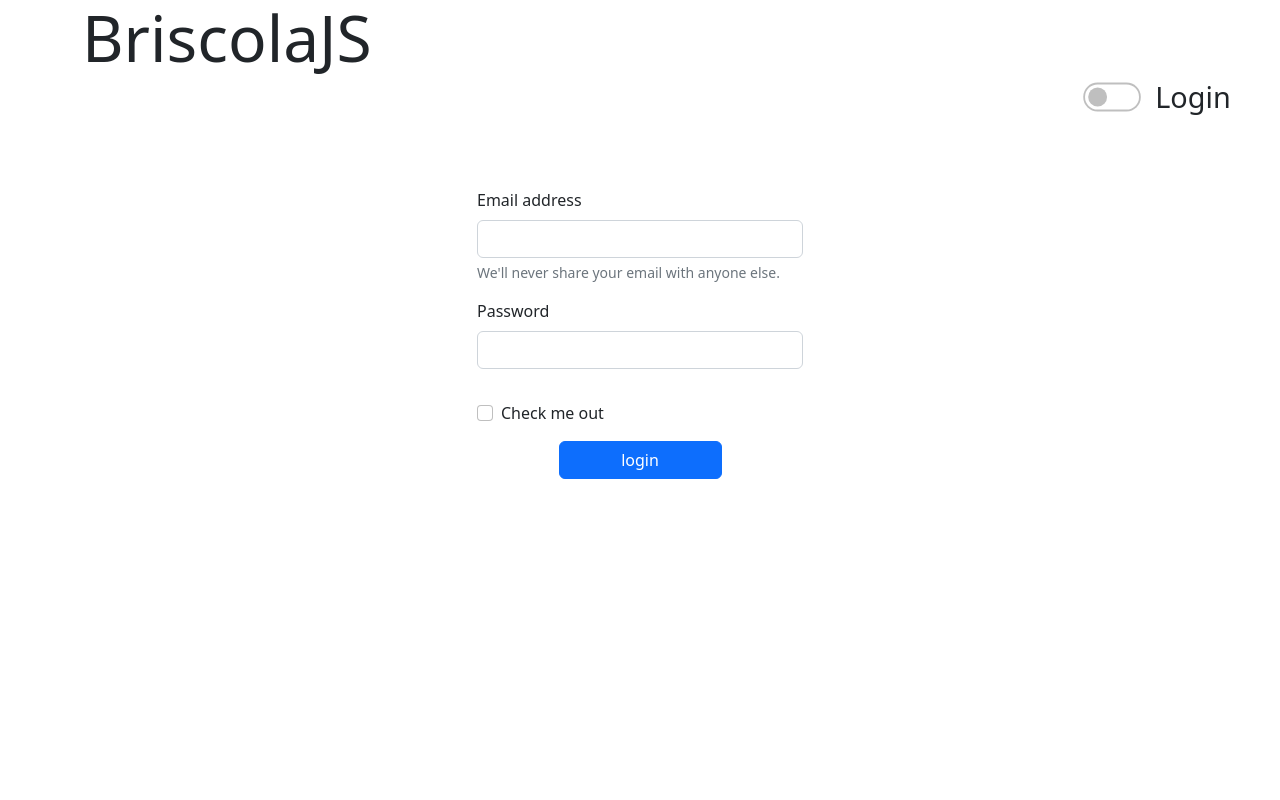
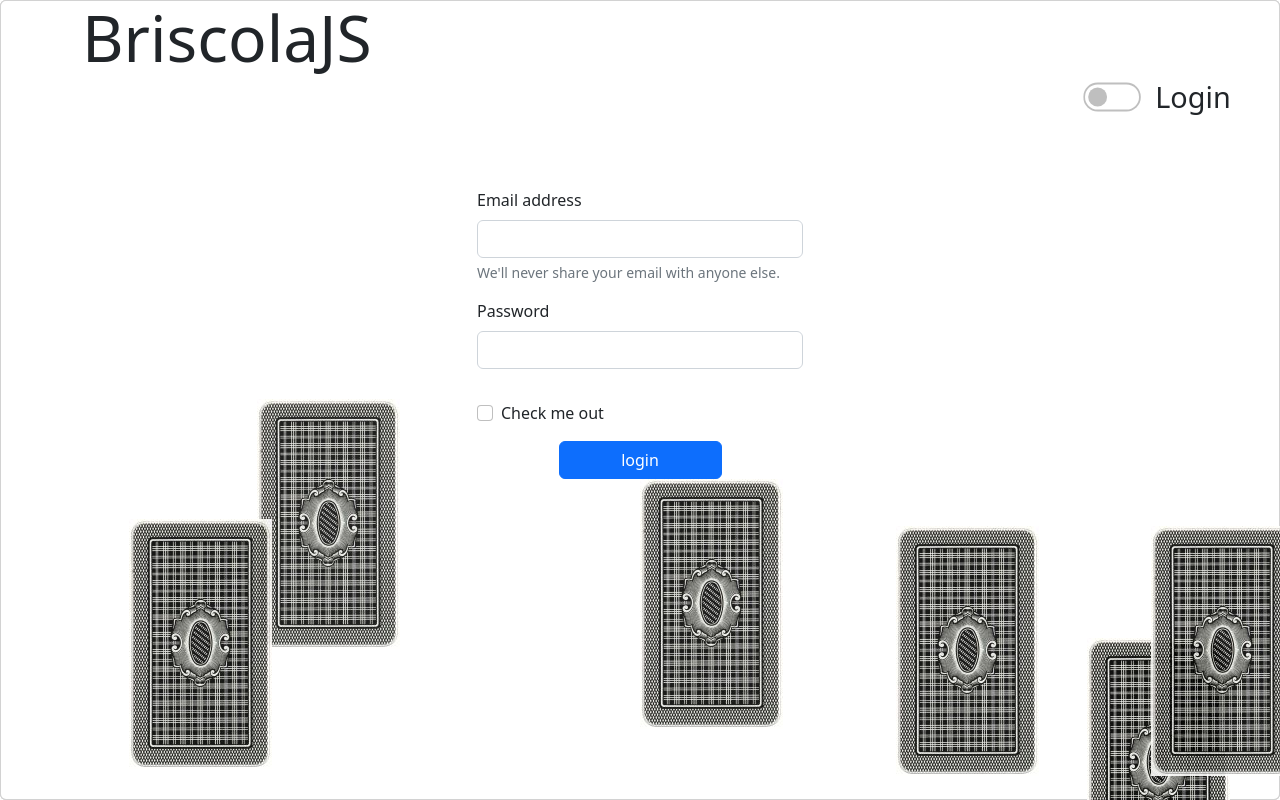
Before and after one commit to LorenzoBozzoni/Briscola, a React (Create React App) app in the folder client/: page / in a window 1280 px wide. Shown: the top 800 px of the page. Built offline with nearby package versions, Linux system fonts and the light colour scheme; no server answers; what react-client-session would draw is missing.

Commit message:
Aggiunto uno sfondo al login

```diff
--- a/client/src/components/InitialPage.js
+++ b/client/src/components/InitialPage.js
@@ -6,6 +6,7 @@ import { ToastContainer, toast } from 'react-toastify';
 import {Navbar} from './Navbar.js'
 import 'react-toastify/dist/ReactToastify.css';
 import { ReactSession } from 'react-client-session';
+import { Wallpaper } from './Wallpaper';
 
 
 export class InitialPage extends Component {
--- a/client/src/components/LoginPage.js
+++ b/client/src/components/LoginPage.js
@@ -1,5 +1,6 @@
-import React, {Component} from 'react'
+import React, { Component } from 'react'
 //import Sfondo1 from 'Images/SfondoIniziale.jpg';
+import { Wallpaper } from './Wallpaper.js';
 import { io } from 'socket.io-client'
 import { notify } from '../App.js'
 import { ToastContainer, toast } from 'react-toastify';
@@ -23,23 +24,23 @@ export class LoginPage extends Component {
     access: "login"
   }
 
-    access(accessType){
+  access(accessType) {
     // accessType può essere "login" o "signup"
-        this.setState({visibilitySpinner:"visible"})    // switch
-        if (!socket.connected){
+    this.setState({ visibilitySpinner: "visible" })    // switch
+    if (!socket.connected) {
       socket.on('connect', () => {
         notify(`Client connesso con id ${socket.id}`)       // Connessione necessaria col server
       })
-        }else{
+    } else {
       notify(`Client connesso con id ${socket.id}`)
       var email = document.getElementById("InputEmail1").value;
       var password = document.getElementById("InputPassword1").value;
       if (accessType === "signup") {
         var confirm = document.getElementById("InputPassword2").value;
         // Controllo che la password inserita nel signup sia uguale nelle due textbox
-            if (confirm !== password){
+        if (confirm !== password) {
           notify("Password inserite diverse, riprova")
-              this.setState({visibilitySpinner:"hidden"})
+          this.setState({ visibilitySpinner: "hidden" })
           return
         }
       }
@@ -49,39 +50,40 @@ export class LoginPage extends Component {
 
     // Esito operazione di login/signup
     socket.off("accessOutcome").on('accessOutcome', (accessOutcome, user) => {
-            this.setState({visibilitySpinner:"hidden"})  // switch
+      this.setState({ visibilitySpinner: "hidden" })  // switch
       if (!accessOutcome) {
         notify("Autenticazione fallita");
       } else {
         notify("Autenticazione riuscita ");
         // Impostiamo il valore di user in memoria (di sessione)
-              ReactSession.set("User",user)
+        ReactSession.set("User", user)
         document.location.href = document.location + "selectGame";     // Ci si sposta nella pagina per selezionare il tipo di partita
       }
     })
   }
 
   // Funzione per alternare il tipo di accesso che si sta facendo, quando si preme lo switch
-    switchAccess(){
-        if (this.state.visibilityTextBox === "hidden"){
-          this.setState({visibilityTextBox:"visible", access:"signup"})
-          this.setState({height:"auto"})
+  switchAccess() {
+    if (this.state.visibilityTextBox === "hidden") {
+      this.setState({ visibilityTextBox: "visible", access: "signup" })
+      this.setState({ height: "auto" })
     } else {
-          this.setState({visibilityTextBox:"hidden", access:"login"})
-          this.setState({height:"0px"})
+      this.setState({ visibilityTextBox: "hidden", access: "login" })
+      this.setState({ height: "0px" })
     }
   }
 
-  render(){
+  render() {
     return (
       <>
+      <Wallpaper></Wallpaper>
         <div className="container" >
           <h1 className="display-3">BriscolaJS</h1>
-                <div className="form-check form-switch" style={{float:"right", transform:"scale(1.8)"}}>
-                        <label className="form-check-label" htmlFor="flexSwitchCheckDefault">{this.state.visibilityTextBox === "hidden"? "Login": "Signup" }</label>
+          <div className="form-check form-switch" style={{ float: "right", transform: "scale(1.8)" }}>
+            <label className="form-check-label" htmlFor="flexSwitchCheckDefault">{this.state.visibilityTextBox === "hidden" ? "Login" : "Signup"}</label>
             <input className="form-check-input" type="checkbox" role="switch" id="flexSwitchCheckDefault" onClick={() => this.switchAccess()}></input>
           </div>
-                <div className="container-sm" style={{marginTop:"10%", maxWidth:"350px"}}>
+          <div className="container-sm" style={{ marginTop: "10%", maxWidth: "350px" }}>
             <form>
               <div className="mb-3">
                 <label htmlFor="InputEmail1" className="form-label">Email address</label>
@@ -92,7 +94,8 @@ export class LoginPage extends Component {
                 <label htmlFor="InputPassword1" className="form-label">Password</label>
                 <input type="password" className="form-control" id="InputPassword1"></input>
               </div>
-                    <div className="mb-3" style={{visibility:this.state.visibilityTextBox, height:this.state.height}} id="hiddenTxtPassword">
+
+              <div className="mb-3" style={{ visibility: this.state.visibilityTextBox, height: this.state.height }} id="hiddenTxtPassword">
                 <label htmlFor="InputPassword2" className="form-label">Write password again</label>
                 <input type="password" className="form-control" id="InputPassword2"></input>
               </div>
@@ -103,13 +106,14 @@ export class LoginPage extends Component {
               <button type="button" className="btn btn-primary" onClick={() => this.access(this.state.access)}>{this.state.access}</button>
             </form>
 
-                    <div className="spinner-border text-primary" role="status" id="spinner" style={{visibility:this.state.visibilitySpinner}}>
-                        <span className="visually-hidden"  style={{visibility:this.state.visibilitySpinner}}>Loading...</span>
+            <div className="spinner-border text-primary" role="status" id="spinner" style={{ visibility: this.state.visibilitySpinner }}>
+              <span className="visually-hidden" style={{ visibility: this.state.visibilitySpinner }}>Loading...</span>
             </div>
           </div>
         </div>
-            <div style={{height:"0px"}}>
-         <ToastContainer/>
+
+        <div style={{ height: "0px" }}>
+          <ToastContainer />
         </div>
       </>
     )
--- /dev/null
+++ b/client/src/components/Wallpaper.css
@@ -0,0 +1,96 @@
+
+	body {
+        margin:0;
+        padding:0;
+        overflow:hidden;
+        }
+
+    .back{
+		background-image:url("Retro.jpg");
+        height: 250px;
+        width: 143px;
+        position:absolute;
+	}
+
+    .container{
+        position:relative;
+        height: auto;
+    }
+
+    .card{
+        position:absolute ;
+        width:100%;
+        height:100%;
+        top:0;
+        left:0;
+    }
+    .card div{
+    position:absolute ;
+    display:block ;
+    }
+    .card div:nth-child(1){
+        left:20%;
+        animation:fall 15s linear infinite ;
+        animation-delay:-2s;
+
+    }
+    .card div:nth-child(2){
+        left:70%;
+        animation:fall 15s linear infinite ;
+        animation-delay:-4s;
+    }
+    .card div:nth-child(3){
+        left:10%;
+        animation:fall 20s linear infinite ;
+        animation-delay:-7s;
+
+    }
+    .card div:nth-child(4){
+        left:50%;
+       animation:fall 18s linear infinite ;
+       animation-delay:-5s;
+    }
+    .card div:nth-child(5){
+        left:85%;
+        animation:fall 14s linear infinite ;
+        animation-delay:-5s;
+    }
+    .card div:nth-child(6){
+        left:15%;
+        animation:fall 16s linear infinite ;
+        animation-delay:-10s;
+    }
+    .card div:nth-child(7){
+        left:90%;
+        animation:fall 15s linear infinite ;
+        animation-delay:-4s;
+    }
+
+    @keyframes fall{
+        0%{
+            opacity:1;
+            top:-10%;
+            transform:translateX (20px) rotate(0deg);
+        }
+        20%{
+            opacity:0.8;
+            transform:translateX (-20px) rotate(45deg);
+        }
+        40%{
+
+            transform:translateX (-20px) rotate(90deg);
+        }
+        60%{
+
+           transform:translateX (-20px) rotate(135deg);
+        }
+        80%{
+
+            transform:translateX (-20px) rotate(180deg);
+        }
+        100%{
+
+            top:110%;
+            transform:translateX (-20px) rotate(225deg);
+        }
+        }
--- /dev/null
+++ b/client/src/components/Wallpaper.js
@@ -0,0 +1,42 @@
+import React, {Component} from 'react'
+import "./Wallpaper.css"
+
+
+
+
+export class Wallpaper extends Component {
+  render (){
+    return(
+    <>
+<section>
+          <div className="card">
+            <div className='back'></div>
+            <div className='back'></div>
+            <div className='back'></div>
+            <div className='back'></div>
+            <div className='back'></div>
+            <div className='back'></div>
+            <div className='back'></div>
+          </div>
+          <div className="card card1">
+            <div className='back'></div>
+            <div className='back'></div>
+            <div className='back'></div>
+            <div className='back'></div>
+            <div className='back'></div>
+            <div className='back'></div>
+            <div className='back'></div>
+          </div>
+          <div className="card card2">
+            <div className='back'></div>
+            <div className='back'></div>
+            <div className='back'></div>
+            <div className='back'></div>
+            <div className='back'></div>
+            <div className='back'></div>
+            <div className='back'></div>
+          </div>
+        </section>
+        </>
+    )}
+}
```
Also changed, not shown: client/src/components/Retro.jpg (added). Lines whose indentation alone changed are shown as unchanged.
